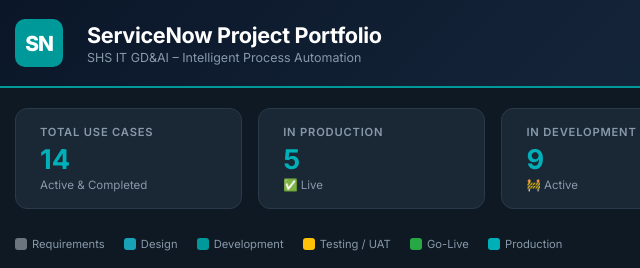
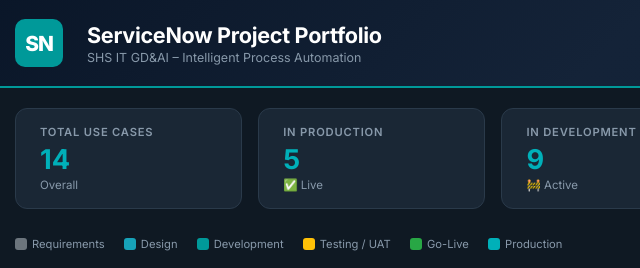
Before and after one commit to LarsWei/sn-dashboard, a plain HTML site: page index.html in a window 1280 px wide. Shown: the top 268 px of the page, 25-665 px from the left. Drawn offline with Linux system fonts and the light colour scheme.

Commit message:
Update KPI card labels and values in index.html

```diff
--- a/index.html
+++ b/index.html
@@ -207,7 +207,7 @@
 </div>
 
 <div class="kpi-strip">
-<div class="kpi-card"><div class="kpi-label">Total Use Cases</div><div class="kpi-value" id="kpiTotal">0</div><div class="kpi-sub">Active &amp; Completed</div></div>
+<div class="kpi-card"><div class="kpi-label">Total Use Cases</div><div class="kpi-value" id="kpiTotal">0</div><div class="kpi-sub">Overall</div></div>
 <div class="kpi-card"><div class="kpi-label">In Production</div><div class="kpi-value" id="kpiProd">0</div><div class="kpi-sub">&#x2705; Live</div></div>
 <div class="kpi-card"><div class="kpi-label">In Development</div><div class="kpi-value" id="kpiDev">0</div><div class="kpi-sub">&#x1F6A7; Active</div></div>
 <div class="kpi-card"><div class="kpi-label">Total Savings</div><div class="kpi-value" id="kpiSavings">~4,920 h/yr</div><div class="kpi-sub">&#x2248; &#x20AC;380k / year</div></div>
```
